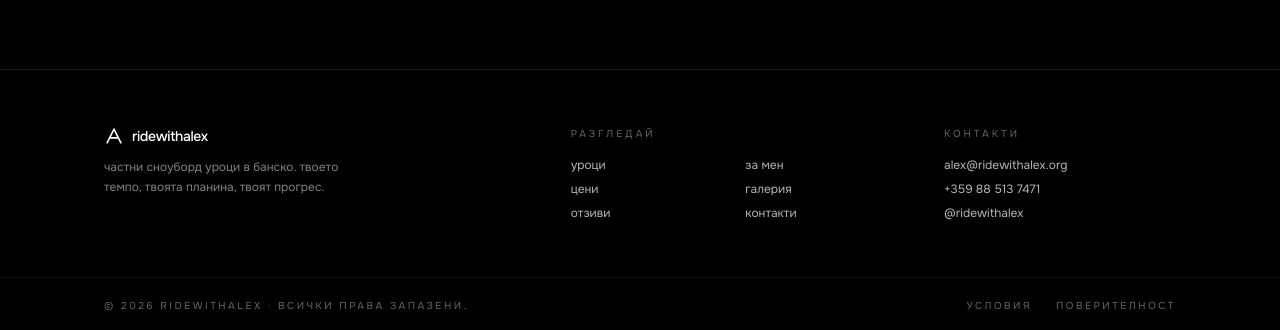
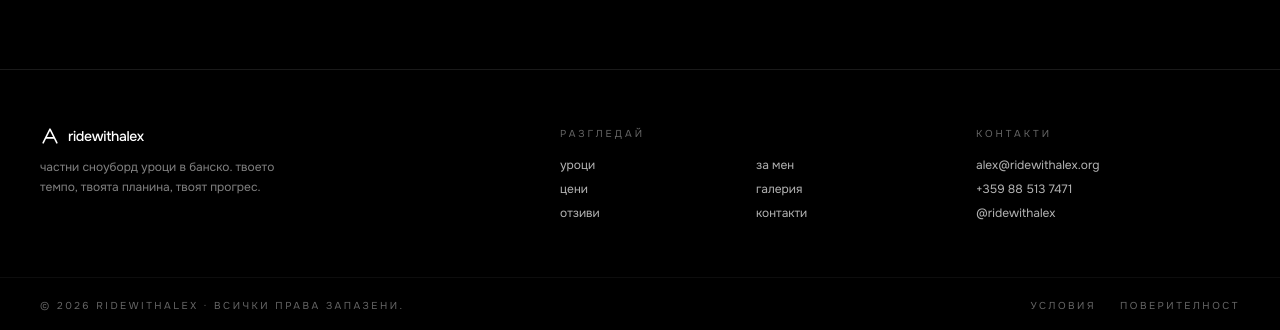
Before and after one commit to Crypt0Ninja/RideWithAlex, a Next.js app: page /bg/book in a window 1280 px wide. Shown: the part 1258-1588 px from the top of the page. Built offline with nearby package versions, Linux system fonts and the light colour scheme; no server answers; the database is empty.

Commit message:
fix(footer): edge-to-edge layout (drop max-w-6xl constraint) for symmetric wide-screen fill

```diff
--- a/components/shared/SiteFooter.tsx
+++ b/components/shared/SiteFooter.tsx
@@ -35,7 +35,7 @@ export function SiteFooter() {
 
   return (
     <footer className="border-t border-white/10 bg-black text-white mt-16 md:mt-24">
-      <div className="max-w-6xl mx-auto px-6 md:px-10 py-12 md:py-14">
+      <div className="px-6 md:px-10 py-12 md:py-14">
         <div className="grid grid-cols-1 md:grid-cols-12 gap-10 md:gap-12 items-start">
           {/* Brand — 5 of 12 cols */}
           <div className="md:col-span-5 flex flex-col gap-3">
@@ -95,7 +95,7 @@ export function SiteFooter() {
 
       {/* Bottom bar */}
       <div className="border-t border-white/5">
-        <div className="max-w-6xl mx-auto px-6 md:px-10 py-5 flex flex-col md:flex-row items-start md:items-center justify-between gap-3 text-[10px] text-white/40 uppercase tracking-[0.25em]">
+        <div className="px-6 md:px-10 py-5 flex flex-col md:flex-row items-start md:items-center justify-between gap-3 text-[10px] text-white/40 uppercase tracking-[0.25em]">
           <p>© 2026 ridewithalex · {t("rights")}</p>
           <div className="flex gap-6">
             <Link href="/terms" className="hover:text-white transition-colors">
```
